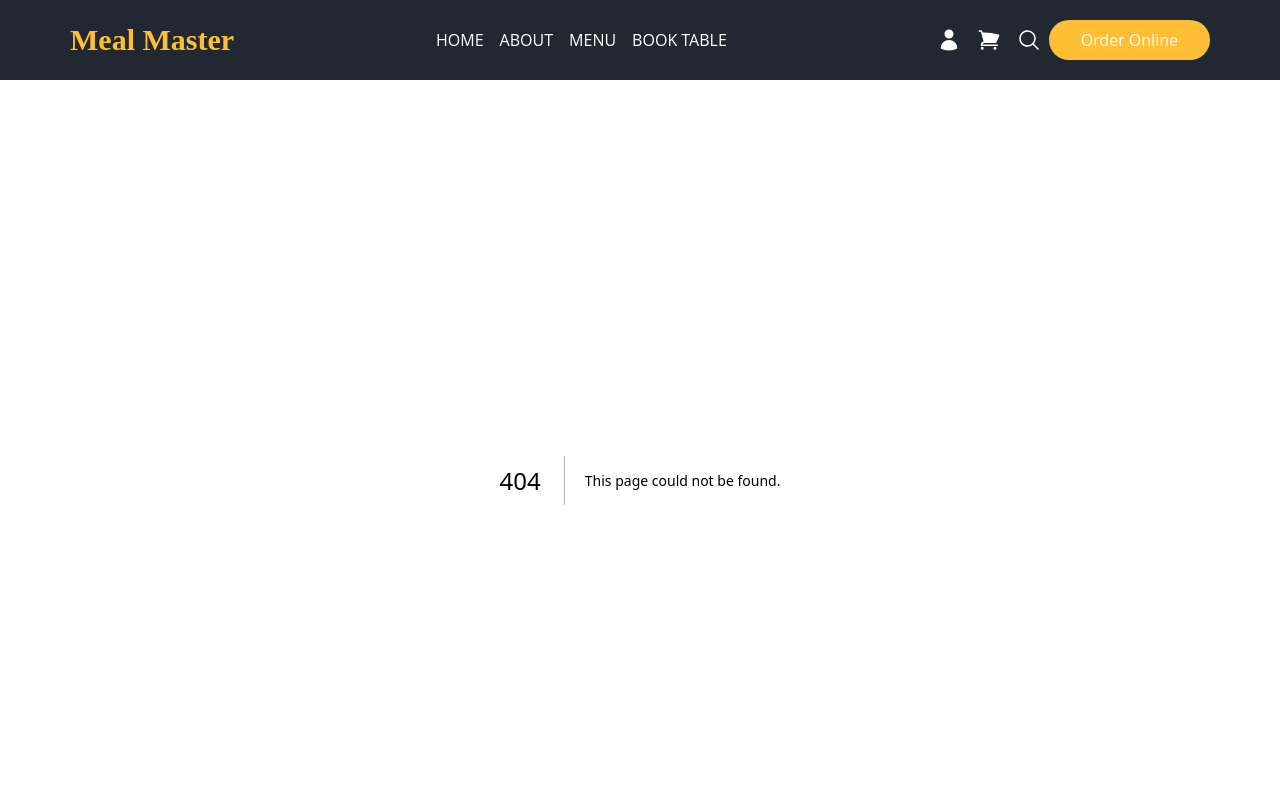
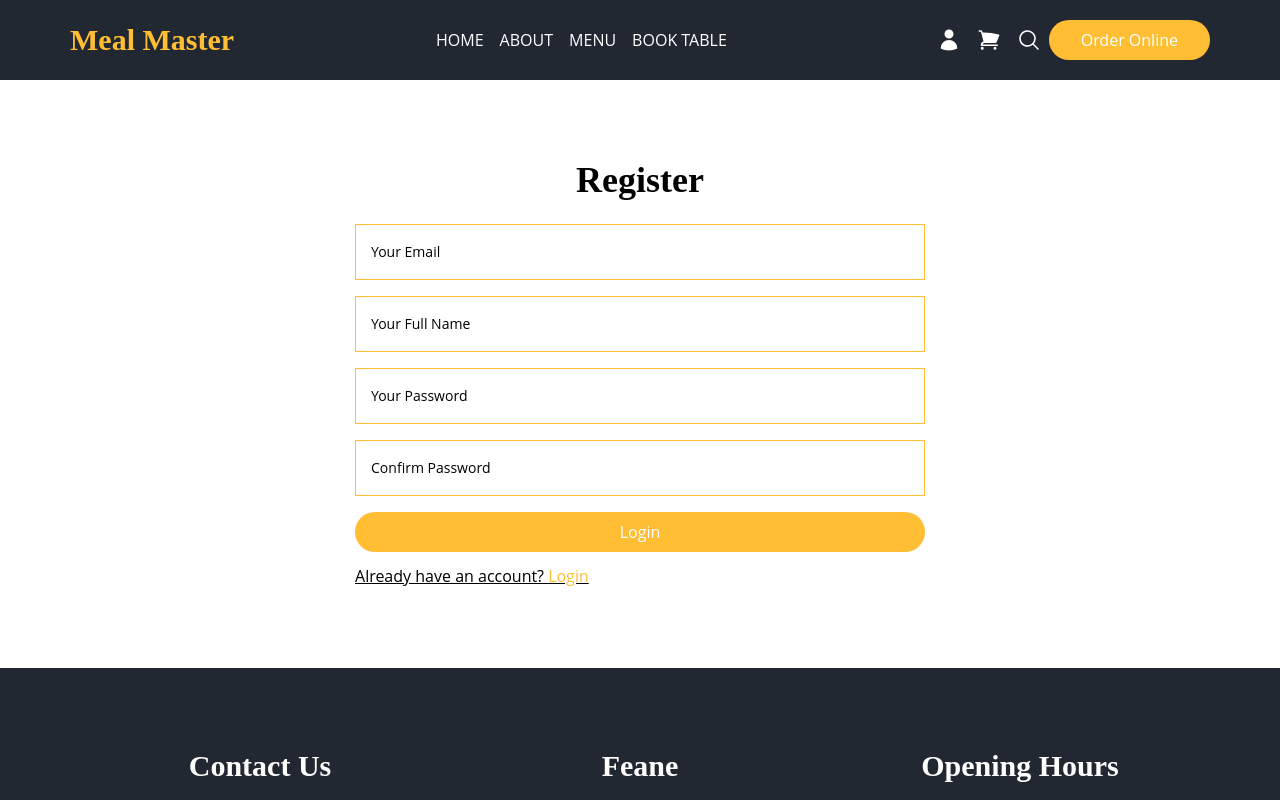
Before and after one commit to EnesSVN/mealMaster, a Next.js app: page /auth/register in a window 1280 px wide. Before the commit this address had no page. Shown: the top 800 px of the page. Built offline with nearby package versions, Linux system fonts and the light colour scheme.

Commit message:
[CREATED] register page

```diff
--- a/pages/auth/login.tsx
+++ b/pages/auth/register.tsx
@@ -1,19 +1,29 @@
 import Input from "@/components/form/Input";
 import Title from "@/components/ui/Title";
-import { logınSchema } from "@/schema/loginSchema";
+import { registerSchema } from "@/schema/registerSchema";
 import { useFormik } from "formik";
 import Link from "next/link";
 import React from "react";
 
-function Login() {
+function Register() {
   const inputs = [
     { id: 1, type: "email", name: "email", placeholder: "Your Email" },
-    { id: 2, type: "password", name: "password", placeholder: "Your Password" },
+    { id: 2, type: "text", name: "fullName", placeholder: "Your Full Name" },
+    { id: 3, type: "password", name: "password", placeholder: "Your Password" },
+    {
+      id: 4,
+      type: "password",
+      name: "confirmPassword",
+      placeholder: "Confirm Password",
+    },
   ];
 
   type FormValues = {
     email: string;
+    fullName: string;
     password: string;
+
+    confirmPassword: string;
   };
 
   const onSubmit = async (values: FormValues) => {
@@ -33,10 +43,12 @@ function Login() {
   } = useFormik({
     initialValues: {
       email: "",
+      fullName: "",
       password: "",
+      confirmPassword: "",
     },
     onSubmit,
-    validationSchema: logınSchema,
+    validationSchema: registerSchema,
   });
 
   return (
@@ -45,8 +57,8 @@ function Login() {
         className=" flex flex-col items-center my-20 md:w-1/2 w-full mx-auto"
         onSubmit={handleSubmit}
       >
-        <Title text="Login" MyClassName="text-4xl mb-6" />
-        <div className="flec flex-col gap-y-4 w-full">
+        <Title text="Register" MyClassName="text-4xl mb-6" />
+        <div className="flex flex-col gap-y-4 w-full">
           {inputs.map((input) => (
             <Input
               key={input.id}
@@ -63,13 +75,12 @@ function Login() {
         </div>
         <div className=" w-full flex flex-col gap-y-3 mt-4">
           <button className="btn-primary  w-full">Login</button>{" "}
-          <button className="btn-primary w-full !bg-secondary ">GITHUB</button>
-          <Link href="/auth/register">
+          <Link href="/auth/login">
             {" "}
-            <span className="text-center underline">
-              {"Don't have an account? "}
-              <a className="text-primary ">Register</a>
-            </span>
+            <p className=" text-start underline">
+              Already have an account?{" "}
+              <span className="text-primary">Login</span>
+            </p>
           </Link>
         </div>
       </form>
@@ -77,4 +88,4 @@ function Login() {
   );
 }
 
-export default Login;
+export default Register;
--- /dev/null
+++ b/schema/registerSchema.ts
@@ -0,0 +1,16 @@
+import * as Yup from "yup";
+
+export const registerSchema = Yup.object({
+  fullName: Yup.string()
+    .min(3, "Full name must be at least 3 characters")
+    .required("Full name is required"),
+  email: Yup.string()
+    .email("Invalid email address")
+    .required("Email is required"),
+  password: Yup.string()
+    .required("Password is required")
+    .min(8, "Password is too short - should be 8 chars minimum."),
+  confirmPassword: Yup.string()
+    .required("Confirm password is required")
+    .oneOf([Yup.ref("password")], "Passwords must match"),
+});
```
